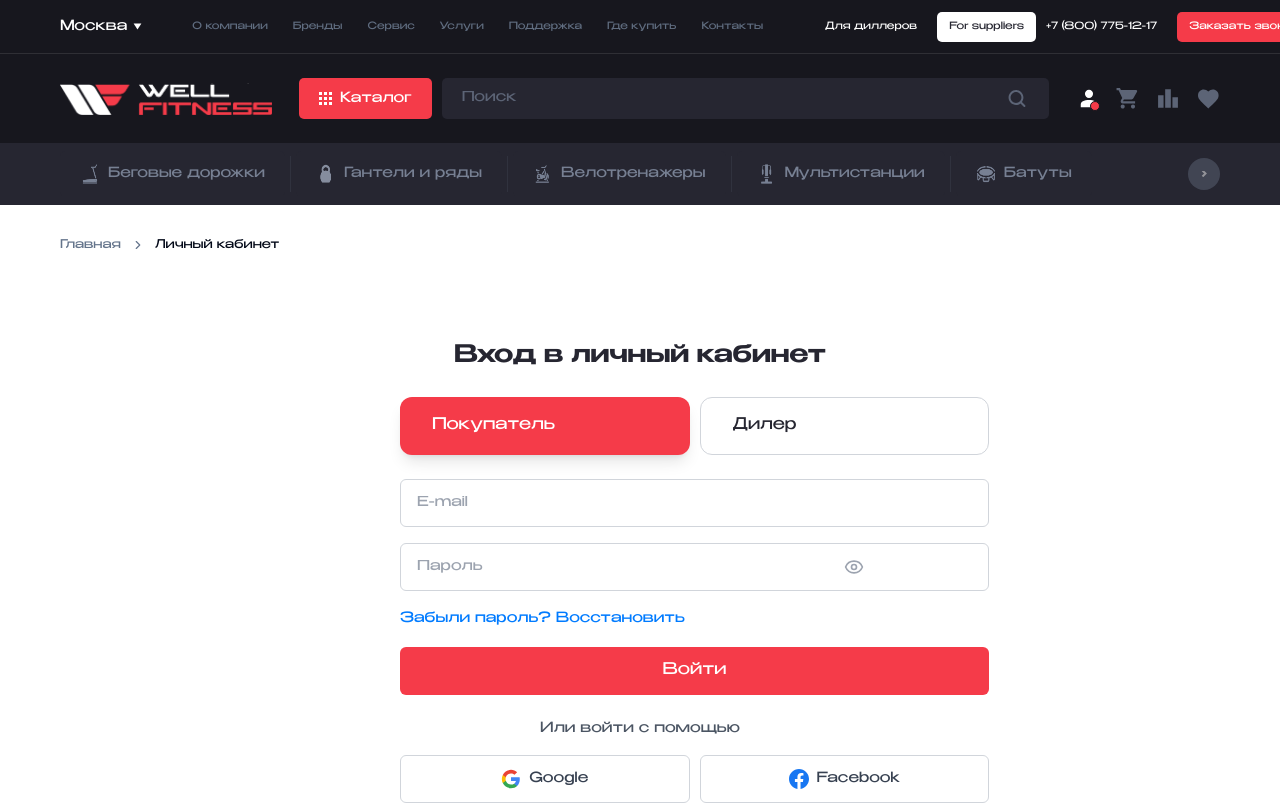
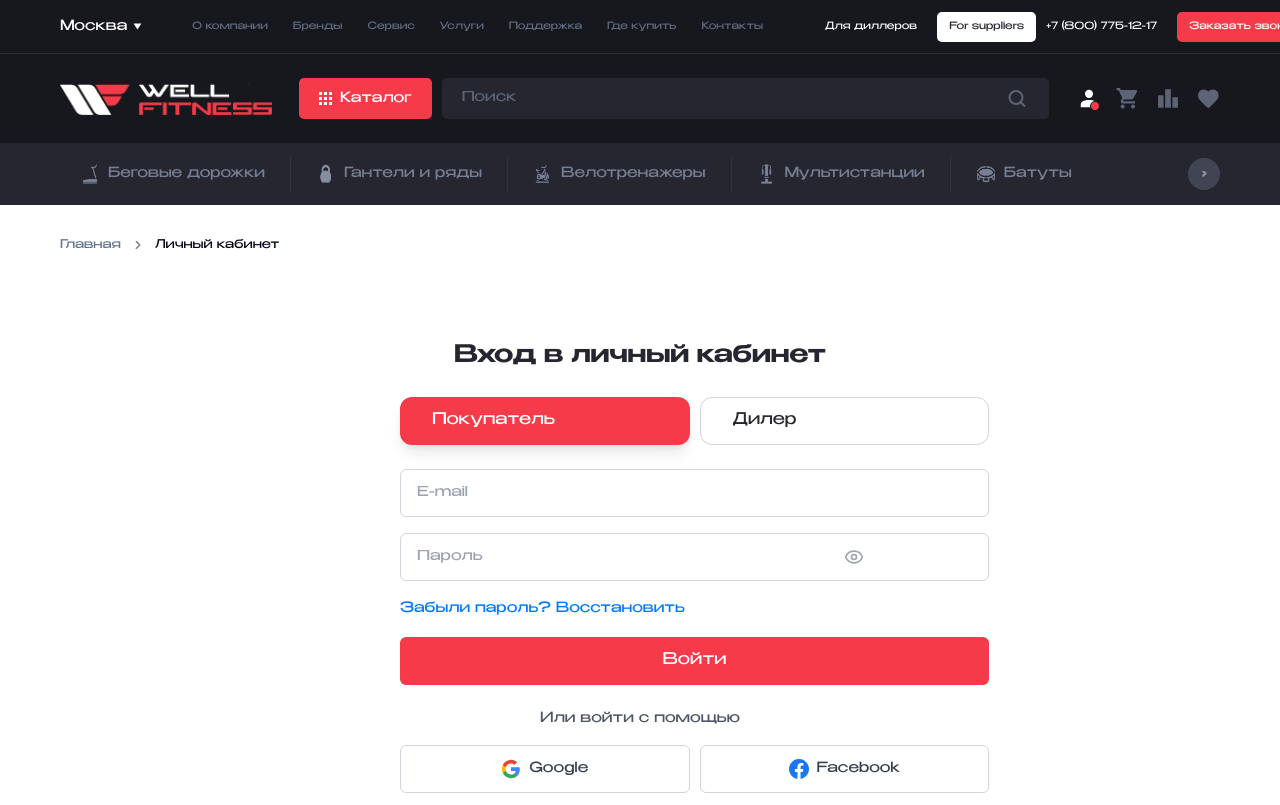
Before and after one commit to agafonovam22/ui-from-figma-craft, a React (Vite) app: page /account in a window 1280 px wide. Shown: the top 805 px of the page. Built offline with nearby package versions, Linux system fonts and the light colour scheme.

Commit message:
Set row heights to match email field
Set the height of all rows on the account page to match the height of the email input field.

```diff
--- a/src/pages/Account.tsx
+++ b/src/pages/Account.tsx
@@ -60,7 +60,7 @@ const Account: React.FC = () => {
                 <button
                   type="button"
                   onClick={() => setUserType('buyer')}
-                  className={`py-4 px-8 text-base font-medium transition-all duration-200 rounded-xl ${
+                  className={`h-12 px-8 text-base font-medium transition-all duration-200 rounded-xl ${
                     userType === 'buyer'
                       ? 'bg-[#F53B49] text-white shadow-lg'
                       : 'border border-gray-300 bg-white text-[#262631] hover:bg-gray-50 hover:border-gray-400'
@@ -72,7 +72,7 @@ const Account: React.FC = () => {
                 <button
                   type="button"
                   onClick={() => setUserType('dealer')}
-                  className={`py-4 px-8 text-base font-medium transition-all duration-200 rounded-xl ${
+                  className={`h-12 px-8 text-base font-medium transition-all duration-200 rounded-xl ${
                     userType === 'dealer'
                       ? 'bg-[#F53B49] text-white shadow-lg'
                       : 'border border-gray-300 bg-white text-[#262631] hover:bg-gray-50 hover:border-gray-400'
```
